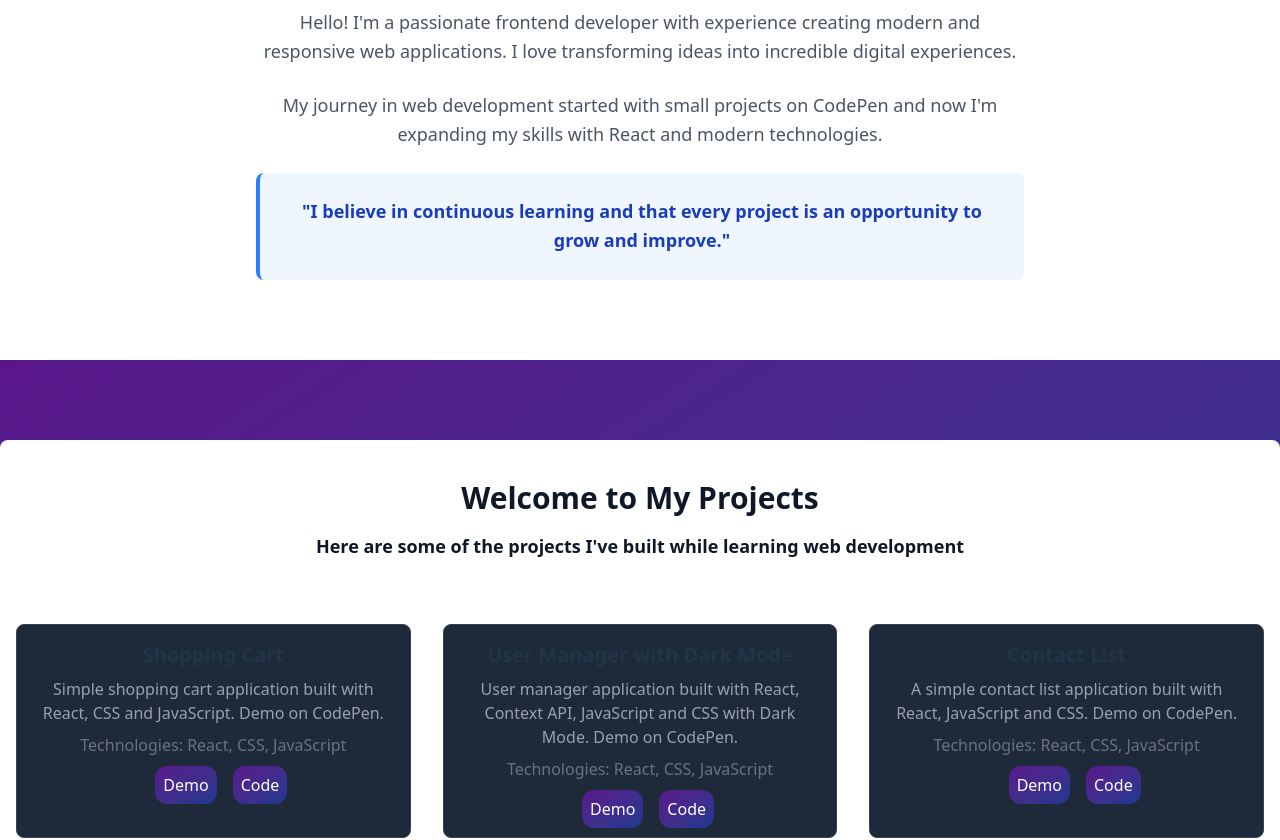
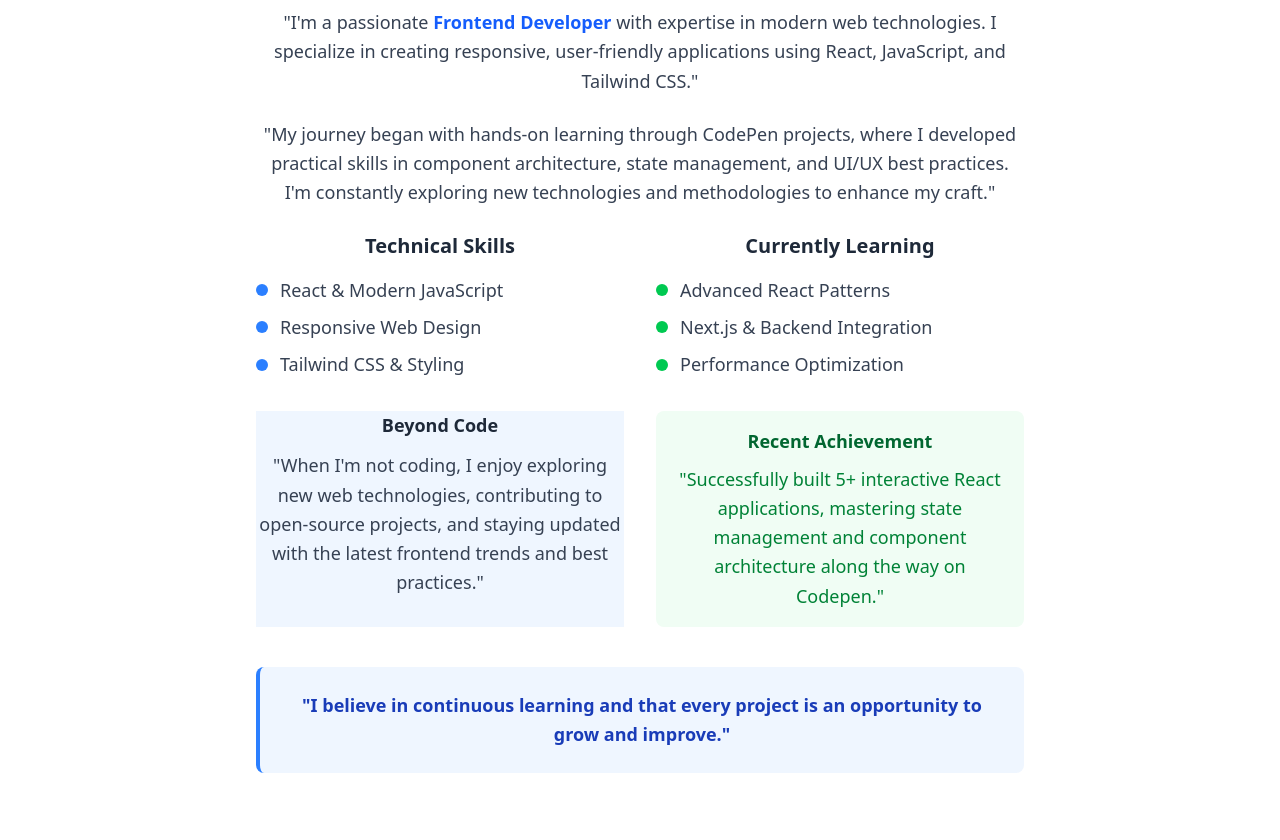
Before and after one commit to BrandonVLA/brandon-portfolio, a React (Vite) app: page / in a window 1280 px wide. Shown: the part 960-1800 px from the top of the page. Built offline with nearby package versions, Linux system fonts and the light colour scheme.

Commit message:
About details were added and styles changed for components

```diff
--- a/src/components/About.jsx
+++ b/src/components/About.jsx
@@ -7,16 +7,96 @@ function About() {
           About Me
         </h2>
         <div className="max-w-3xl mx-auto text-lg text-gray-600 leading-relaxed">
-          <p className="mb-6">
-            Hello! I'm a passionate frontend developer with experience creating
-            modern and responsive web applications. I love transforming ideas
-            into incredible digital experiences.
+          <p className="text-lg text-gray-700 leading-relaxed mb-6">
+            "I'm a passionate{" "}
+            <span className="text-blue-600 font-semibold">
+              Frontend Developer
+            </span>{" "}
+            with expertise in modern web technologies. I specialize in creating
+            responsive, user-friendly applications using React, JavaScript, and
+            Tailwind CSS."
           </p>
-          <p className="mb-6">
-            My journey in web development started with small projects on CodePen
-            and now I'm expanding my skills with React and modern technologies.
+
+          <p className="text-lg text-gray-700 leading-relaxed mb-6">
+            "My journey began with hands-on learning through CodePen projects,
+            where I developed practical skills in component architecture, state
+            management, and UI/UX best practices. I'm constantly exploring new
+            technologies and methodologies to enhance my craft."
           </p>
-          <div className="bg-blue-50 p-6 rounded-lg border-l-4 border-blue-500">
+
+          <div className="grid grid-cols-1 md:grid-cols-2 gap-8">
+            <div>
+              <h3 className="text-xl font-semibold text-gray-800 mb-4">
+                Technical Skills
+              </h3>
+              <div className="space-y-2">
+                <div className="flex items-center">
+                  <span className="w-3 h-3 bg-blue-500 rounded-full mr-3"></span>
+                  <span className="text-gray-700">
+                    React & Modern JavaScript
+                  </span>
+                </div>
+                <div className="flex items-center">
+                  <span className="w-3 h-3 bg-blue-500 rounded-full mr-3"></span>
+                  <span className="text-gray-700">Responsive Web Design</span>
+                </div>
+                <div className="flex items-center">
+                  <span className="w-3 h-3 bg-blue-500 rounded-full mr-3"></span>
+                  <span className="text-gray-700">Tailwind CSS & Styling</span>
+                </div>
+              </div>
+            </div>
+
+            <div>
+              <h3 className="text-xl font-semibold text-gray-800 mb-4">
+                Currently Learning
+              </h3>
+              <div className="space-y-2">
+                <div className="flex items-center">
+                  <span className="w-3 h-3 bg-green-500 rounded-full mr-3"></span>
+                  <span className="text-gray-700">Advanced React Patterns</span>
+                </div>
+                <div className="flex items-center">
+                  <span className="w-3 h-3 bg-green-500 rounded-full mr-3"></span>
+                  <span className="text-gray-700">
+                    Next.js & Backend Integration
+                  </span>
+                </div>
+                <div className="flex items-center">
+                  <span className="w-3 h-3 bg-green-500 rounded-full mr-3"></span>
+                  <span className="text-gray-700">
+                    Performance Optimization
+                  </span>
+                </div>
+              </div>
+            </div>
+
+            <div className="mb-6 flex-col items-center bg-blue-50">
+              <h4 className="text-lg font-semibold text-gray-800 mb-3">
+                Beyond Code
+              </h4>
+              <p className="text-gray-700">
+                "When I'm not coding, I enjoy exploring new web technologies,
+                contributing to open-source projects, and staying updated with
+                the latest frontend trends and best practices."
+              </p>
+            </div>
+
+            <div>
+              <div className="bg-green-50 p-4 rounded-lg mb-6">
+                <h4 className="font-semibold text-green-800 mb-2">
+                  Recent Achievement
+                </h4>
+                <p className="text-green-700">
+                  "Successfully built 5+ interactive React applications,
+                  mastering state management and component architecture along
+                  the way on Codepen."
+                </p>
+              </div>
+            </div>
+          </div>
+
+          <div className="bg-blue-50 p-6 rounded-lg border-l-4 border-blue-500 mt-4">
             <p className="text-blue-800 font-semibold">
               "I believe in continuous learning and that every project is an
               opportunity to grow and improve."
--- a/src/components/Header.jsx
+++ b/src/components/Header.jsx
@@ -4,7 +4,7 @@ function Header() {
       <nav className="flex justify-between items-center max-w-7xl mx-auto px-4">
         {/* Logo más corto para móvil */}
         <div className="text-lg font-bold text-blue-400 whitespace-nowrap">
-          Portfolio
+          <a href="#home">Brandon's Portfolio</a>
         </div>
 
         {/* Menú para pantallas grandes */}
--- a/src/components/Hero.jsx
+++ b/src/components/Hero.jsx
@@ -2,7 +2,7 @@ function Hero() {
   return (
     <section
       id="home"
-      className="min-h-screen flex items-center justify-center bg-linear-to-br from-blue-900 to-purple-900 text-white pt-20"
+      className="min-h-screen flex items-center justify-center bg-linear-to-br from-blue-200 to-blue-900 text-white pt-20"
     >
       <div className="w-full text-center px-4">
         <h1 className="text-4xl md:text-6xl lg:text-7xl font-bold mb-6">
--- a/src/components/Projects.jsx
+++ b/src/components/Projects.jsx
@@ -69,7 +69,7 @@ function Projects() {
   return (
     <section
       id="projects"
-      className="py-20 bg-purple-500 w-full bg-gradient-to-br from-purple-900 to-blue-900  pt-20"
+      className="py-20 bg-purple-500 w-full bg-gradient-to-br from-blue-200 to-blue-900  pt-20"
     >
       <div className="container mx-auto px-4 bg-white p-5 rounded-lg">
         <div className="p-4 rounded-lg mb-8">
@@ -96,7 +96,7 @@ function Projects() {
                 href={project.demoLink}
                 target="_blank"
                 rel="noopener noreferrer"
-                className="px-2 py-2 text-white hover:underline ml-4 bg-gradient-to-br from-purple-900 to-blue-900 rounded-xl"
+                className="px-2 py-2 text-white hover:underline ml-4 bg-gradient-to-br bg-green-900 rounded-xl"
               >
                 Demo
               </a>
@@ -104,7 +104,7 @@ function Projects() {
                 href={project.codeLink}
                 target="_blank"
                 rel="noopener noreferrer"
-                className="px-2 py-2 text-white hover:underline ml-4 bg-gradient-to-br from-purple-900 to-blue-900 rounded-xl"
+                className="px-2 py-2 text-white hover:underline ml-4 bg-gradient-to-br bg-blue-900 rounded-xl"
               >
                 Code
               </a>
```
